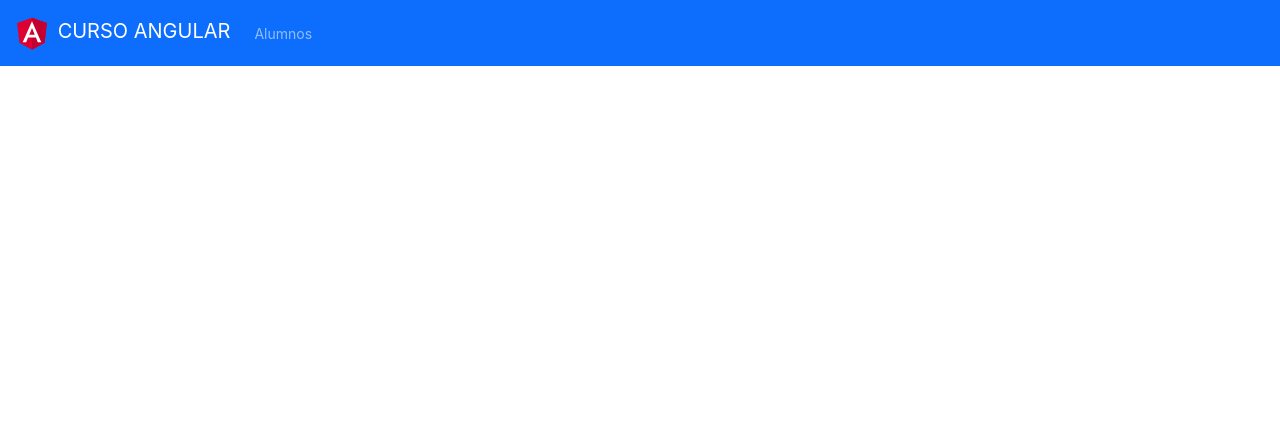
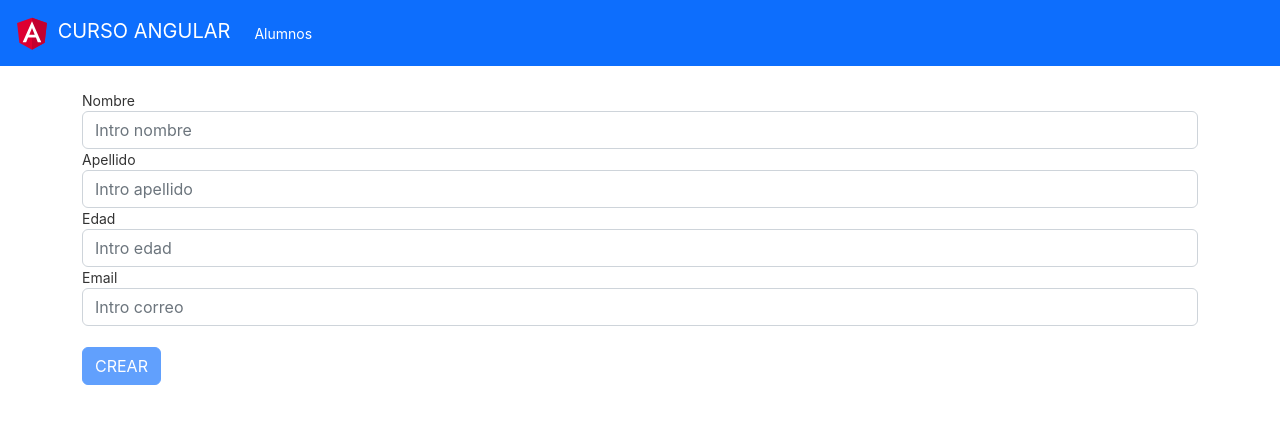
Before and after one commit to Valexx55/AngularPani, an Angular app in the folder paniapp/: page /alumnos/form in a window 1280 px wide. Before the commit this address led to /. Shown: the top 424 px of the page. Built offline with nearby package versions, Linux system fonts and the light colour scheme.

Commit message:
form plantilla

```diff
--- a/paniapp/src/app/app-routing.module.ts
+++ b/paniapp/src/app/app-routing.module.ts
@@ -1,9 +1,11 @@
 import { NgModule } from '@angular/core';
 import { RouterModule, Routes } from '@angular/router';
 import { AlumnosComponent } from './components/alumnos/alumnos.component';
+import { FormularioAlumnoComponent } from './components/formulario-alumno/formulario-alumno.component';
 
 const routes: Routes = [
-  {path:"alumnos", component: AlumnosComponent}
+  {path:"alumnos", component: AlumnosComponent},
+  {path:"alumnos/form", component: FormularioAlumnoComponent}
 ];
 
 @NgModule({
--- a/paniapp/src/app/app.module.ts
+++ b/paniapp/src/app/app.module.ts
@@ -6,17 +6,21 @@ import { AppComponent } from './app.component';
 import { LayoutModule } from './layout/layout.module';
 import { AlumnosComponent } from './components/alumnos/alumnos.component';
 import {HttpClientModule} from '@angular/common/http';
+import { FormularioAlumnoComponent } from './components/formulario-alumno/formulario-alumno.component';
+import { FormsModule } from '@angular/forms';
 
 @NgModule({
   declarations: [
     AppComponent,
-    AlumnosComponent
+    AlumnosComponent,
+    FormularioAlumnoComponent
   ],
   imports: [
     BrowserModule,
     AppRoutingModule,
     LayoutModule, //cargo el módulo personalizado, para que pueda usarse todo lo que lleva en el
-    HttpClientModule
+    HttpClientModule,
+    FormsModule//necesario para poder trabjar con Formularios Plantilla!
   ],
   providers: [],
   bootstrap: [AppComponent]
--- a/paniapp/src/app/components/alumnos/alumnos.component.html
+++ b/paniapp/src/app/components/alumnos/alumnos.component.html
@@ -1,4 +1,4 @@
-<button title="botonborrar" class="btn btn-primary" (click)="ordenarPorEdad()">ORDENAR </button>
+<button title="crearAlumno" class="btn btn-primary" routerLink="/alumnos/form">CREAR</button>
 <div class="listaAlumnos">
     <div *ngFor="let alumno of lista_alumnos" class="card" style="width: 18rem;">
         <img *ngIf="alumno.id%2==0" class="card-img-top" alt="Foto Alumno" src="https://randomuser.me/api/portraits/women/{{alumno.id}}.jpg">
@@ -17,4 +17,5 @@
             <button title="botoneditar" class="btn btn-success" (click)="editarAlumno(alumno)">EDITAR </button>
         </div>
     </div>
+    <button title="botonborrar" class="btn btn-primary" (click)="ordenarPorEdad()">ORDENAR </button>
 </div>
--- /dev/null
+++ b/paniapp/src/app/components/formulario-alumno/formulario-alumno.component.html
@@ -0,0 +1,41 @@
+<!--FORMULARIO DE PLANTILLA TEMPLATE FORM-->
+<form #formulario_alumno="ngForm" (ngSubmit)="crearAlumno()" >
+    <div class="form-group">
+        <label for="nombre">Nombre</label>
+        <input type="text" #nombre="ngModel" [(ngModel)]="alumno.nombre" class="form-control" name="nombre" id="nombre"  placeholder="Intro nombre" required pattern=".{4,15}">
+        <!--aquí va a ir nuestro mensaje de error
+        esta formula evita la validación "brasas"-->
+        <!-- <div class="alert alert-danger"  [hidden]="!formulario_alumno.submitted || nombre.valid"></div> -->
+        <div class="alert alert-danger"  [hidden]="nombre.pristine||nombre.valid||nombre.value==''">
+            Nombre entre 4 y 15 letras
+        </div>
+    </div>
+    <div class="form-group">
+        <label for="apellido">Apellido</label>
+        <input type="text" #apellido="ngModel" [(ngModel)]="alumno.apellido" class="form-control" name="apellido" id="apellido"  placeholder="Intro apellido" required>
+        <div class="alert alert-danger" [hidden]="apellido.pristine||apellido.valid">
+            Apellido obligatorio
+        </div>
+    </div>
+    <div class="form-group">
+        <label for="edad">Edad</label>
+        <input type="number" #edad="ngModel" [(ngModel)]="alumno.edad" class="form-control" name="edad" id="edad"  placeholder="Intro edad" required min="1" max="130">
+        <div class="alert alert-danger" [hidden]="edad.pristine||edad.valid">
+            Intro edad entre 1 y 130
+        </div>
+    </div>
+    <div class="form-group">
+        <label for="email">Email</label>
+        <input type="text" #email="ngModel" [(ngModel)]="alumno.email" class="form-control" name="email" id="email"  placeholder="Intro correo" required email>
+        <div class="alert alert-danger" [hidden]="email.pristine||email.valid">
+            Intro un email correcto
+        </div>
+    </div>
+    <br>
+    <!--si el formulario no es valido, el boton, tiene que estar deshabilitado-->
+    <!--si el formulario no es valido, el boton, tiene que estar deshabilitado
+        [disabled]="!formulario_alumno.valid"
+
+    -->
+    <button type="submit" [disabled]="!formulario_alumno.valid" [class]="estiloBoton()">{{ (en_edicion) ? 'ACTUALIZAR': 'CREAR'}} </button>
+</form>
--- /dev/null
+++ b/paniapp/src/app/components/formulario-alumno/formulario-alumno.component.ts
@@ -0,0 +1,42 @@
+import { Component, OnInit } from '@angular/core';
+import { Alumno } from 'src/app/models/alumno';
+
+
+@Component({
+  selector: 'app-formulario-alumno',
+  templateUrl: './formulario-alumno.component.html',
+  styleUrls: ['./formulario-alumno.component.css']
+})
+export class FormularioAlumnoComponent implements OnInit {
+
+  alumno:Alumno;
+  en_edicion:boolean; //como voy reutilar este componente tanto para la creación como para modificación, uso esta variable de control, para saber qué "uso" estoy
+
+  constructor() {
+    this.alumno = new Alumno();
+    this.en_edicion=false;
+  }
+
+  ngOnInit(): void {
+  }
+
+  crearAlumno():void
+  {
+    console.log(`ALUMNO nombre = ${this.alumno.nombre} apellido = ${this.alumno.apellido} edad = ${this.alumno.edad} email = ${this.alumno.email}`);
+  }
+
+  estiloBoton():string
+  {
+    let estilo_dev:string = '';
+
+    if (this.en_edicion)
+    {
+      estilo_dev = "btn btn-success";//del botón verde
+    } else {
+      estilo_dev = "btn btn-primary";//del botón primary
+    }
+
+    return estilo_dev;
+  }
+
+}
--- a/paniapp/tsconfig.json
+++ b/paniapp/tsconfig.json
@@ -4,6 +4,7 @@
   "compilerOptions": {
     "baseUrl": "./",
     "outDir": "./dist/out-tsc",
+    "strictNullChecks": false,
     "forceConsistentCasingInFileNames": true,
     "strict": true,
     "noImplicitReturns": true,
```
Also changed, not shown: paniapp/src/app/models/alumno.ts (+8 -8 lines), paniapp/src/app/components/formulario-alumno/formulario-alumno.component.css (added), 1 other file (tests, documents, lock files or other folders).
